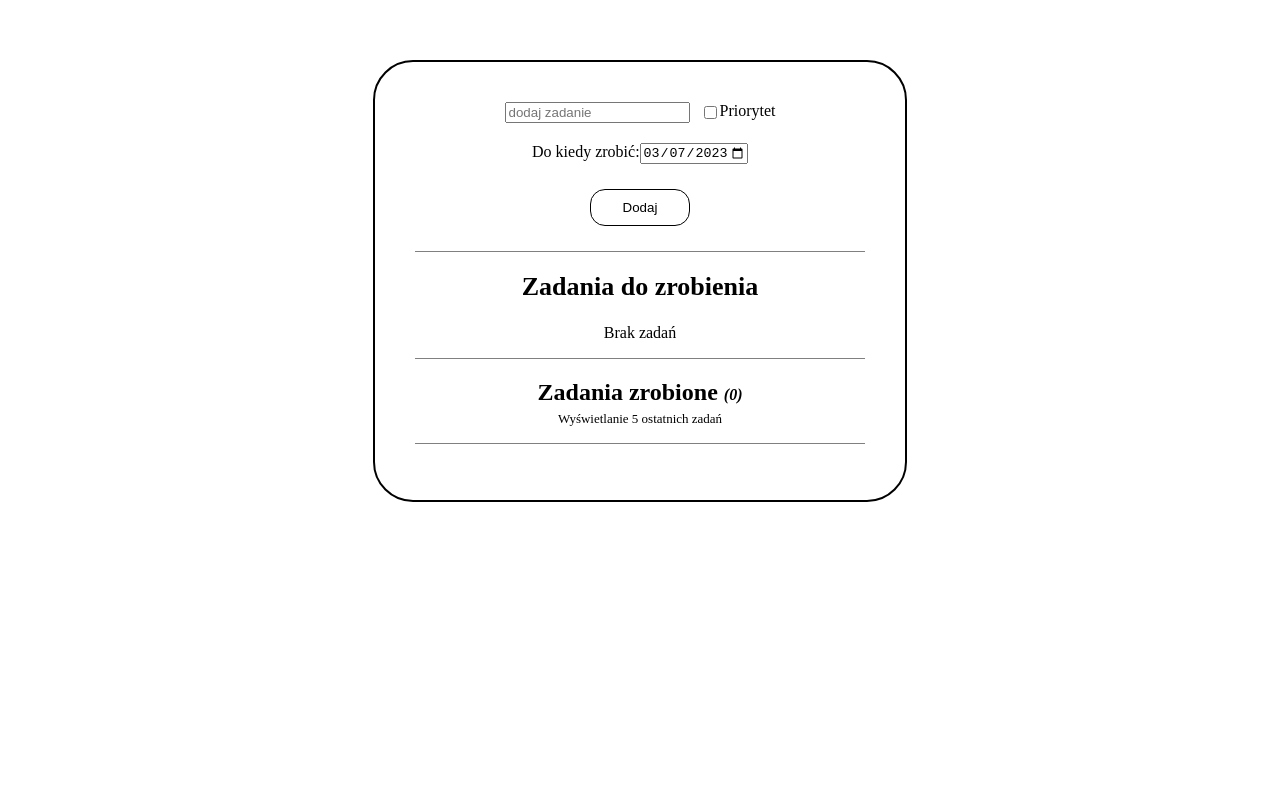
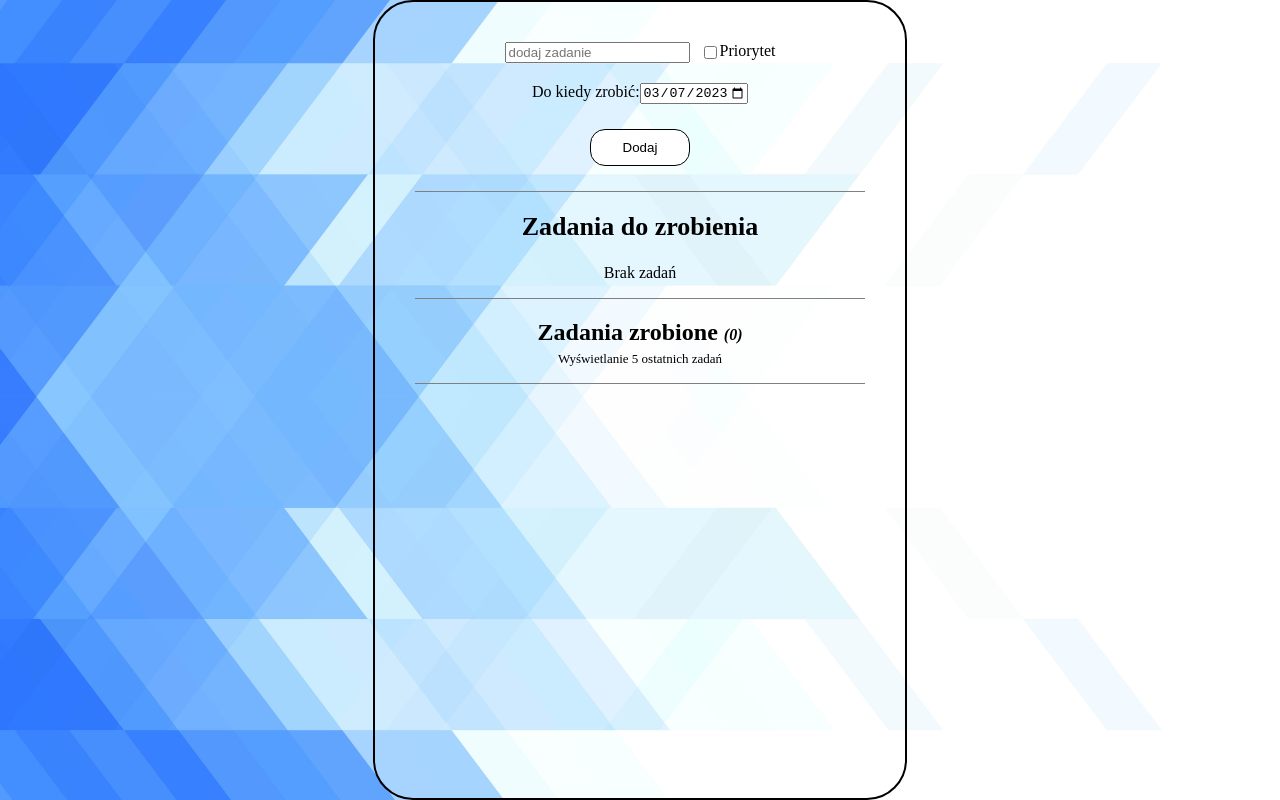
Before and after one commit to paulinaslabosz/todo-app, a React (Create React App) app: page / in a window 1280 px wide. Built offline with nearby package versions, Linux system fonts and the light colour scheme.

Commit message:
Styling: add background image, additional component for background

```diff
--- a/src/components/App.css
+++ b/src/components/App.css
@@ -1,5 +1,5 @@
-.wrapper {
-    margin-top: 60px;
+.app {
+
     width: 450px;
     padding: 40px;
     border: 2px solid black;
--- a/src/components/App.js
+++ b/src/components/App.js
@@ -57,7 +57,7 @@ class App extends Component {
   render() {
     return (
       <>
-        <div className='wrapper'>
+        <div className='app'>
           <AddTask tasks={this.state.tasks} add={this.addTask} />
 
           <TasksList
--- /dev/null
+++ b/src/components/Root.css
@@ -0,0 +1,11 @@
+
+.background {
+width: 100%;
+height: 100vh;
+background-image: url('../images/background.jpg');
+background-position: center;
+background-size: cover;
+display: flex;
+justify-content: center;
+
+}
--- /dev/null
+++ b/src/components/Root.js
@@ -0,0 +1,12 @@
+import React from 'react';
+import App from './App';
+import './Root.css';
+function Root() {
+  return (
+    <div className='background'>
+      <App />
+    </div>
+  );
+}
+
+export default Root;
--- a/src/index.css
+++ b/src/index.css
@@ -1,11 +1,7 @@
 body {
 margin: 0;
- width: 100vw;
 
- display: flex;
- justify-content: center;
- align-items: center;
-}
+  }
 
 code {
   font-family: source-code-pro, Menlo, Monaco, Consolas, 'Courier New',
--- a/src/index.js
+++ b/src/index.js
@@ -1,11 +1,11 @@
 import React from 'react';
 import ReactDOM from 'react-dom/client';
 import './index.css';
-import App from './components/App';
+import Root from './components/Root';
 
 const root = ReactDOM.createRoot(document.getElementById('root'));
 root.render(
   <React.StrictMode>
-    <App />
+    <Root />
   </React.StrictMode>
 );
```
Also changed, not shown: src/images/background.jpg (added).
